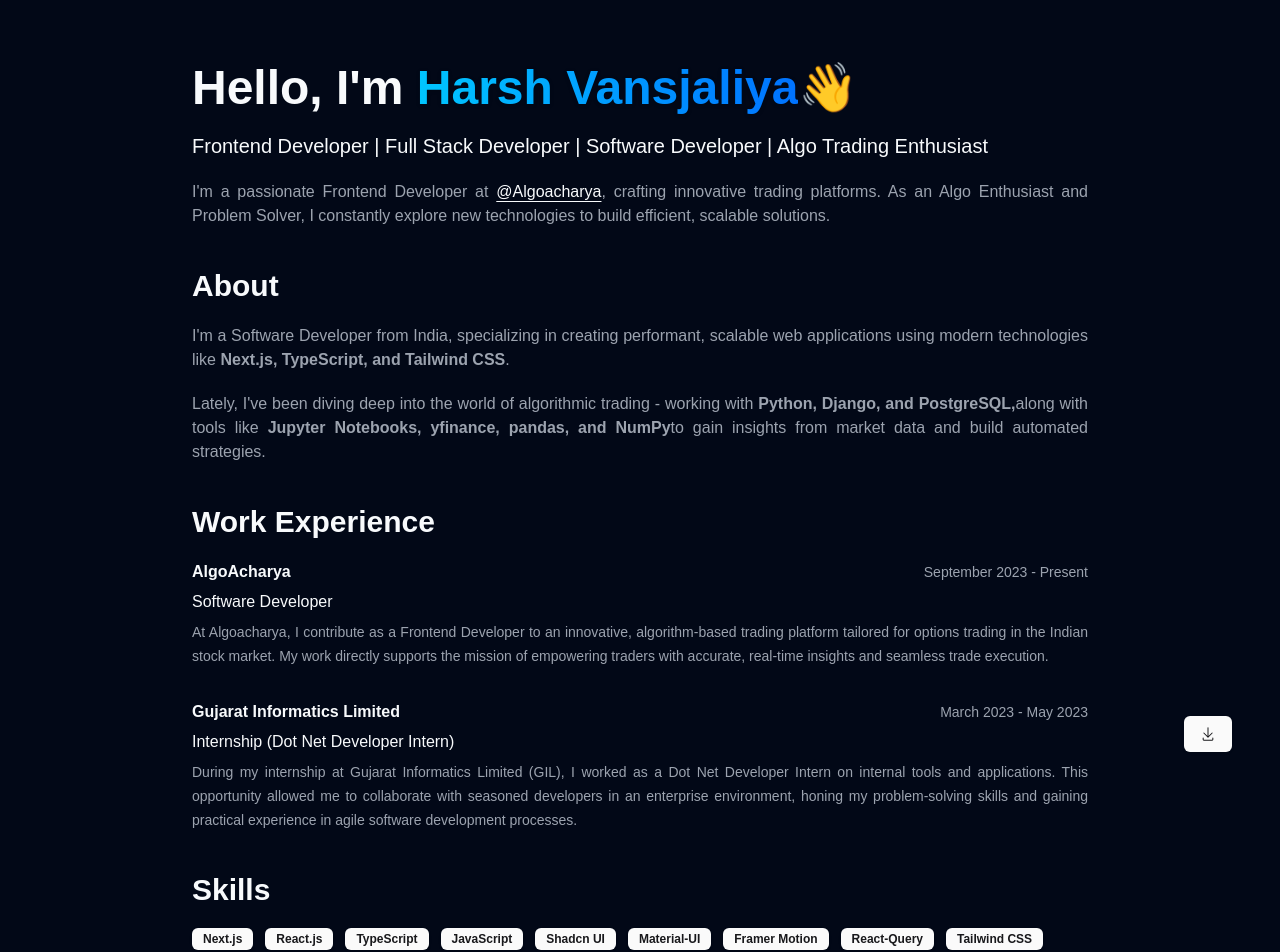
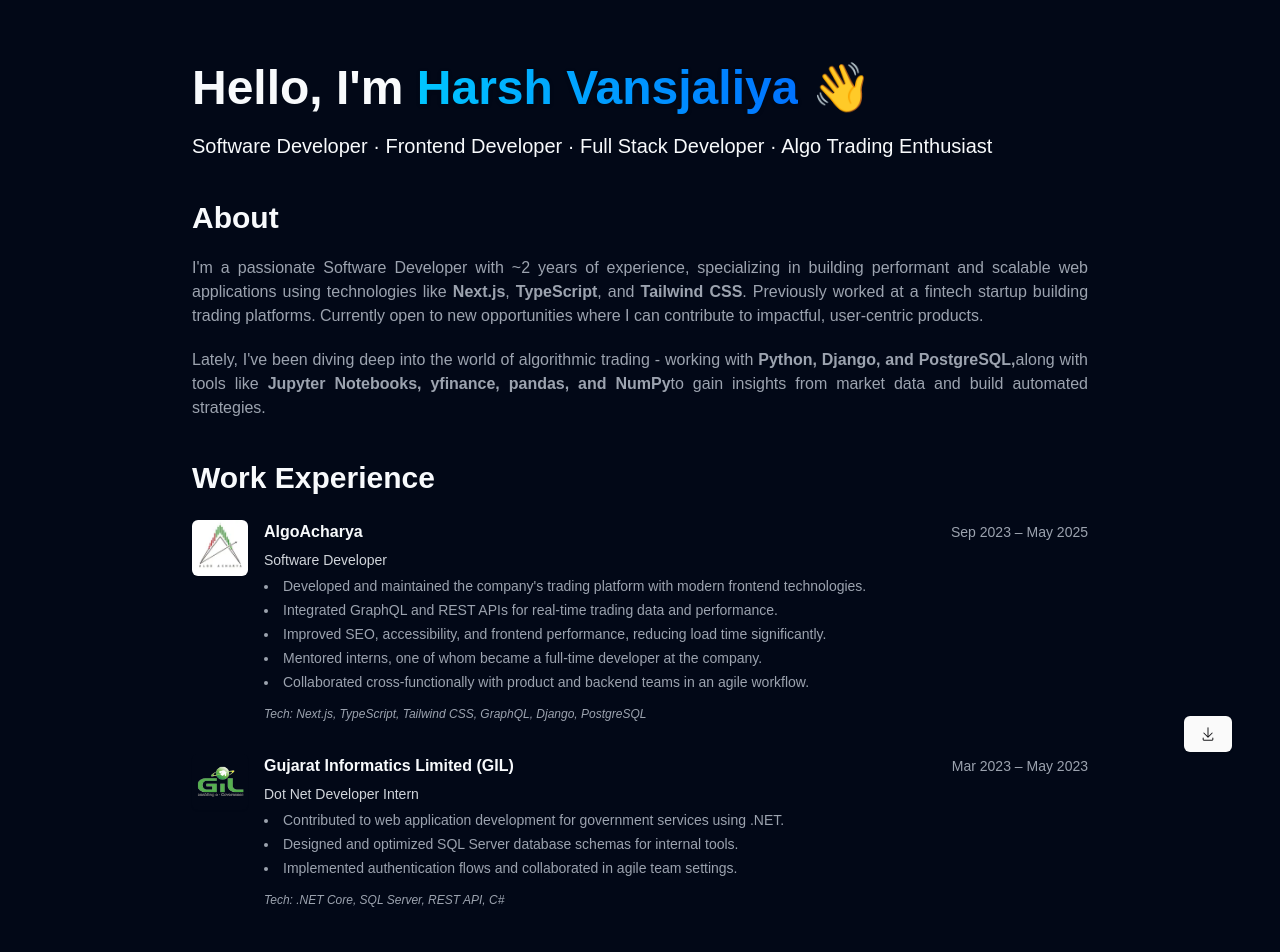
Before and after one commit to Harsh6575/portfolio-harsh-v2, a Next.js app: page / in a window 1280 px wide. Shown: the top 952 px of the page. Built offline with nearby package versions, Linux system fonts and the light colour scheme.

Commit message:
feat: update after resigning from algoacharya

```diff
--- a/src/app/_components/about.tsx
+++ b/src/app/_components/about.tsx
@@ -6,12 +6,7 @@ export const About = () => {
       <H2>About</H2>
       <div className="flex flex-col gap-5 text-gray-400">
         <p className="text-justify leading-6">
-          I&apos;m a Software Developer from India, specializing in creating
-          performant, scalable web applications using modern technologies like{" "}
-          <span className="font-semibold">
-            Next.js, TypeScript, and Tailwind CSS
-          </span>
-          .
+          I&apos;m a passionate Software Developer with ~2 years of experience, specializing in building performant and scalable web applications using technologies like <strong>Next.js</strong>, <strong>TypeScript</strong>, and <strong>Tailwind CSS</strong>. Previously worked at a fintech startup building trading platforms. Currently open to new opportunities where I can contribute to impactful, user-centric products.
         </p>
         <p className="text-justify leading-6">
           Lately, I&apos;ve been diving deep into the world of algorithmic trading - working with{" "}
--- a/src/app/_components/experience.tsx
+++ b/src/app/_components/experience.tsx
@@ -1,4 +1,5 @@
 import { H2 } from "@/components/heading";
+import Image from "next/image";
 
 type TExperience = {
   company: string;
@@ -6,67 +7,71 @@ type TExperience = {
   startDate: string;
   endDate: string;
   imageUrl: string;
-  description: React.ReactNode;
+  techStack: string[];
+  bulletPoints: string[];
 };
 
 const experiences: TExperience[] = [
   {
     company: "AlgoAcharya",
     position: "Software Developer",
-    startDate: "September 2023",
-    endDate: "Present",
+    startDate: "Sep 2023",
+    endDate: "May 2025",
     imageUrl: "/algoacharya.webp",
-    description: (
-      <>
-        At Algoacharya, I contribute as a Frontend Developer to an innovative,
-        algorithm-based trading platform tailored for options trading in the
-        Indian stock market. My work directly supports the mission of empowering
-        traders with accurate, real-time insights and seamless trade execution.
-      </>
-    ),
+    techStack: ["Next.js", "TypeScript", "Tailwind CSS", "GraphQL", "Django", "PostgreSQL"],
+    bulletPoints: [
+      "Developed and maintained the company's trading platform with modern frontend technologies.",
+      "Integrated GraphQL and REST APIs for real-time trading data and performance.",
+      "Improved SEO, accessibility, and frontend performance, reducing load time significantly.",
+      "Mentored interns, one of whom became a full-time developer at the company.",
+      "Collaborated cross-functionally with product and backend teams in an agile workflow.",
+    ],
   },
   {
-    company: "Gujarat Informatics Limited",
-    position: "Internship (Dot Net Developer Intern)",
-    startDate: "March 2023",
+    company: "Gujarat Informatics Limited (GIL)",
+    position: "Dot Net Developer Intern",
+    startDate: "Mar 2023",
     endDate: "May 2023",
     imageUrl: "/gil.png",
-    description: (
-      <>
-        During my internship at Gujarat Informatics Limited (GIL), I worked as a
-        Dot Net Developer Intern on internal tools and applications. This
-        opportunity allowed me to collaborate with seasoned developers in an
-        enterprise environment, honing my problem-solving skills and gaining
-        practical experience in agile software development processes.
-      </>
-    ),
+    techStack: [".NET Core", "SQL Server", "REST API", "C#"],
+    bulletPoints: [
+      "Contributed to web application development for government services using .NET.",
+      "Designed and optimized SQL Server database schemas for internal tools.",
+      "Implemented authentication flows and collaborated in agile team settings.",
+    ],
   },
 ];
 
 const ExperienceCard = ({
   company,
-  endDate,
   position,
   startDate,
-  description,
+  endDate,
+  imageUrl,
+  techStack,
+  bulletPoints,
 }: TExperience) => {
   return (
-    <div className="w-full border-none rounded-none shadow-none flex gap-5">
-      <div className="flex flex-col gap-1.5 w-full">
-        <div className="flex sm:flex-row flex-col sm:items-center items-start justify-between">
+    <div className="flex flex-col gap-4 md:flex-row w-full items-start">
+      <div className="w-14 h-14 relative rounded-md overflow-hidden shadow-sm">
+        <Image src={imageUrl} alt={company} fill className="object-contain" />
+      </div>
+      <div className="flex-1 flex flex-col gap-1.5">
+        <div className="flex sm:flex-row flex-col sm:items-center justify-between w-full">
           <p className="font-semibold">{company}</p>
-          <p className="md:text-sm text-xs text-gray-400">
-            {startDate} - {endDate}
+          <p className="text-sm text-gray-400">
+            {startDate} – {endDate}
           </p>
         </div>
-        <div>
-          <p className="">{position}</p>
-        </div>
-        <div>
-          <p className="text-justify text-sm text-gray-400 leading-6">
-            {description}
-          </p>
-        </div>
+        <p className="text-sm text-gray-300">{position}</p>
+        <ul className="list-disc list-inside text-sm text-gray-400 space-y-1">
+          {bulletPoints.map((point, idx) => (
+            <li key={idx}>{point}</li>
+          ))}
+        </ul>
+        <p className="text-xs text-gray-400 italic mt-2">
+          Tech: {techStack.join(", ")}
+        </p>
       </div>
     </div>
   );
@@ -74,11 +79,11 @@ const ExperienceCard = ({
 
 export const Experience = () => {
   return (
-    <section className="grid gap-5">
+    <section className="grid gap-6">
       <H2>Work Experience</H2>
       <div className="grid gap-8">
-        {experiences.map((experience) => (
-          <ExperienceCard key={experience.company} {...experience} />
+        {experiences.map((exp) => (
+          <ExperienceCard key={exp.company} {...exp} />
         ))}
       </div>
     </section>
--- a/src/app/_components/hero.tsx
+++ b/src/app/_components/hero.tsx
@@ -1,31 +1,16 @@
 import { ColoredHeading } from "@/components/heading";
-import Link from "next/link";
+
 
 export const Hero = () => {
   return (
     <section className="grid gap-5">
       <h1 className="lg:text-5xl sm:text-3xl text-2xl font-bold sm:leading-snug">
-        Hello, I&apos;m <ColoredHeading>Harsh Vansjaliya</ColoredHeading>
+        Hello, I&apos;m <ColoredHeading>Harsh Vansjaliya</ColoredHeading>{" "}
         <span aria-label="waving hand">👋</span>
       </h1>
       <p className="lg:text-xl sm:text-base text-xs">
-        Frontend Developer | Full Stack Developer | Software Developer | Algo
-        Trading Enthusiast
+        Software Developer · Frontend Developer · Full Stack Developer · Algo Trading Enthusiast
       </p>
-      <div className="flex flex-col gap-5">
-        <p className="text-justify text-gray-400 leading-6">
-          I&apos;m a passionate Frontend Developer at{" "}
-          <Link
-            href="https://www.algoacharya.com/login"
-            className="text-foreground underline underline-offset-4"
-          >
-            @Algoacharya
-          </Link>
-          , crafting innovative trading platforms. As an Algo Enthusiast and
-          Problem Solver, I constantly explore new technologies to build
-          efficient, scalable solutions.
-        </p>
-      </div>
     </section>
   );
 };
--- a/src/app/_components/skills.tsx
+++ b/src/app/_components/skills.tsx
@@ -1,16 +1,21 @@
 import { H2 } from "@/components/heading";
 import { Badge } from "@/components/ui/badge";
-import { skills } from "../constants";
+import { skillGroups } from "../constants";
 
 export const Skills = () => {
   return (
     <section className="grid gap-5">
       <H2>Skills</H2>
-      <div className="flex flex-wrap gap-3 items-center">
-        {skills.map((skill) => (
-          <Badge key={skill.name}>{skill.name}</Badge>
-        ))}
-      </div>
+      {Object.entries(skillGroups).map(([category, items]) => (
+        <div key={category}>
+          <p className="font-medium text-gray-300 mb-2">{category}</p>
+          <div className="flex flex-wrap gap-2 mb-4">
+            {items.map((name) => (
+              <Badge key={name}>{name}</Badge>
+            ))}
+          </div>
+        </div>
+      ))}
     </section>
   );
 };
--- a/src/app/constants/index.tsx
+++ b/src/app/constants/index.tsx
@@ -1,35 +1,14 @@
 // import Link from "next/link";
 import { TProject } from "../types";
 
-export const skills: { name: string }[] = [
-  { name: "Next.js" },
-  { name: "React.js" },
-  { name: "TypeScript" },
-  { name: "JavaScript" },
-  {name: "Shadcn UI"},
-  { name: "Material-UI" },
-  { name: "Framer Motion" },
-  { name: "React-Query" },
-  { name: "Tailwind CSS" },
-  { name: "Node.js" },
-  { name: "Express.js" },
-  { name: "Python" },
-  { name: "Django" },
-  { name: "Java" },
-  { name: "PostgreSQL" },
-  { name: "MongoDB" },
-  { name: "MySQL" },
-  { name: "GraphQL" },
-  { name: "RESTApi" },
-  { name: "Prisma ORM" },
-  // { name: "Jupyter Notebooks" },
-  // { name: "pandas" },
-  // { name: "NumPy" },
-  { name: "Git" },
-  { name: "GitHub" },
-  { name: "Bitbucket" },
-  { name: "Docker" },
-];
+export const skillGroups = {
+  Frontend: ["Next.js", "React.js", "TypeScript", "JavaScript", "Shadcn UI", "Material-UI", "Tailwind CSS", "Framer Motion", "React-Query"],
+  Backend: ["Node.js", "Express.js", "Python", "Django", "Java"],
+  Database: ["PostgreSQL", "MongoDB", "MySQL"],
+  APIs: ["GraphQL", "RESTApi"],
+  DevOps: ["Docker", "Git", "GitHub", "Bitbucket"],
+  Tools: ["Prisma ORM", "Drizzle ORM"]
+};
 
 export const projects: TProject[] = [
   {
@@ -51,36 +30,6 @@ export const projects: TProject[] = [
     ],
     url: "https://hotel-reservation-harsh6575.vercel.app/",
   },
-  // {
-  //   // index: 2,
-  //   name: "India's Got Latent Application clone",
-  //   description: (
-  //     <>
-  //       I Inspired by a{" "}
-  //       <Link
-  //         href="https://www.youtube.com/watch?v=nQ0M2dYCXxg"
-  //         className="text-foreground underline underline-offset-4"
-  //       >
-  //         YouTube tutorial by Harkirat Singh
-  //       </Link>
-  //       , I&apos;m building a Turborepo monorepo that includes multiple
-  //       frontends admin-web, user-web, mobile, worker, and an HTTP backend—along
-  //       with a main backend server in Rust. This project is helping me learn
-  //       Turborepo best practices and build familiarity with Rust.
-  //     </>
-  //   ),
-  //   technologies: [
-  //     "Turborepo",
-  //     "Next.js",
-  //     "React",
-  //     "TypeScript",
-  //     "Rust (1st application)",
-  //     "Node.js",
-  //     "Axios",
-  //     "Framer Motion",
-  //     "Redis",
-  //   ],
-  // },
   {
     // index: 3,
     name: "Library Management System",
--- a/src/app/page.tsx
+++ b/src/app/page.tsx
@@ -14,6 +14,12 @@ export default function Home() {
       <Head>
         <title>Harsh Vansjaliya | Software Developer Portfolio</title>
         <meta name="description" content="Portfolio of Harsh Vansjaliya, a Software Developer specializing in Next.js, React, and TypeScript." />
+        <meta property="og:title" content="Harsh Vansjaliya | Software Developer Portfolio" />
+        <meta property="og:description" content="Portfolio of Harsh Vansjaliya, a Software Developer with expertise in Next.js, React, TypeScript, and scalable systems." />
+        <meta property="og:image" content="/meta-image.png" />
+        <meta property="og:type" content="website" />
+        <meta name="twitter:card" content="summary_large_image" />
+
       </Head>
 
       <main className="max-w-5xl mx-auto sm:p-16 sm:pb-12 p-8 grid gap-10 md:text-base text-xs">
```
Also changed, not shown: 1 other file (tests, documents, lock files or other folders).
